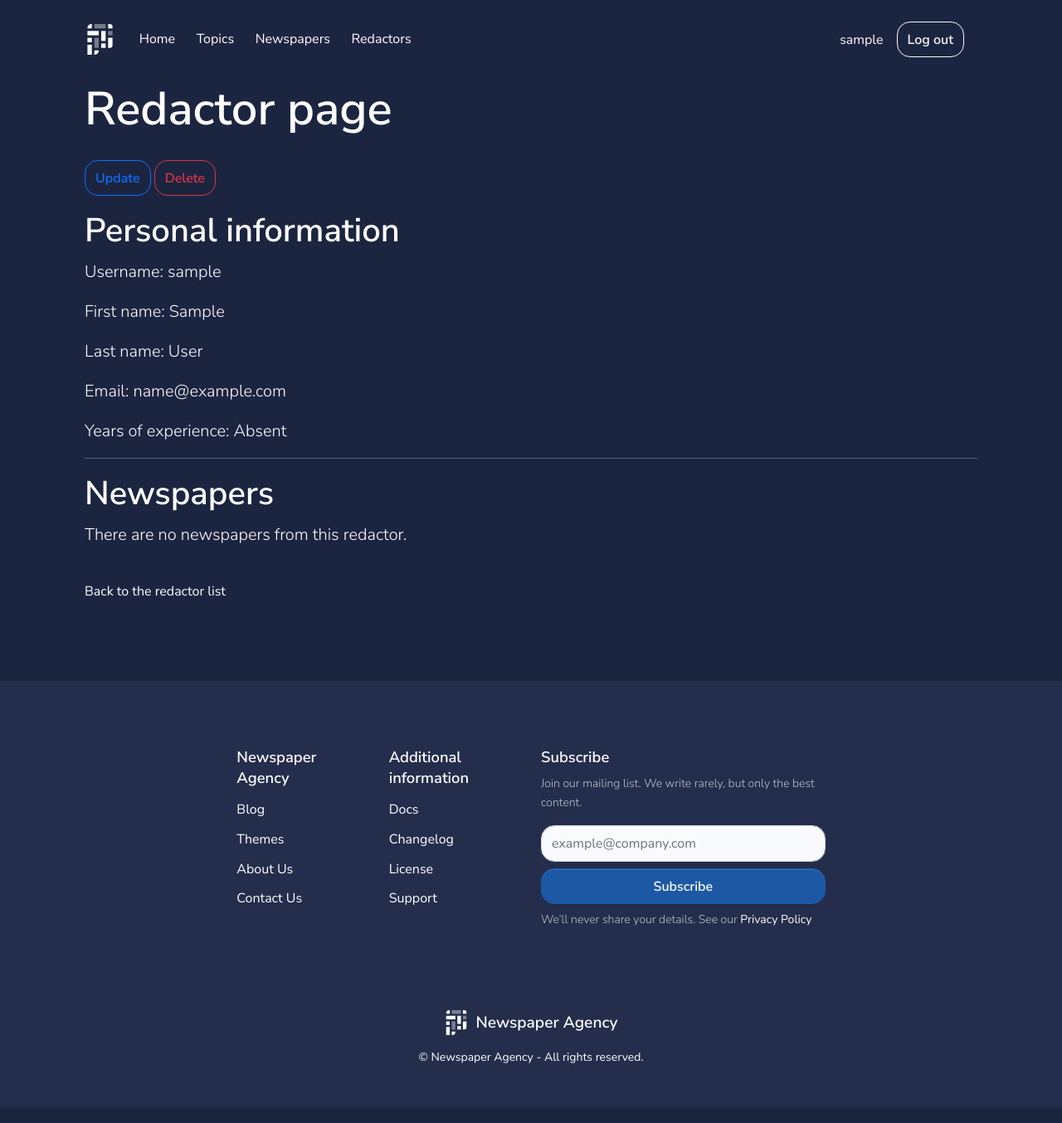
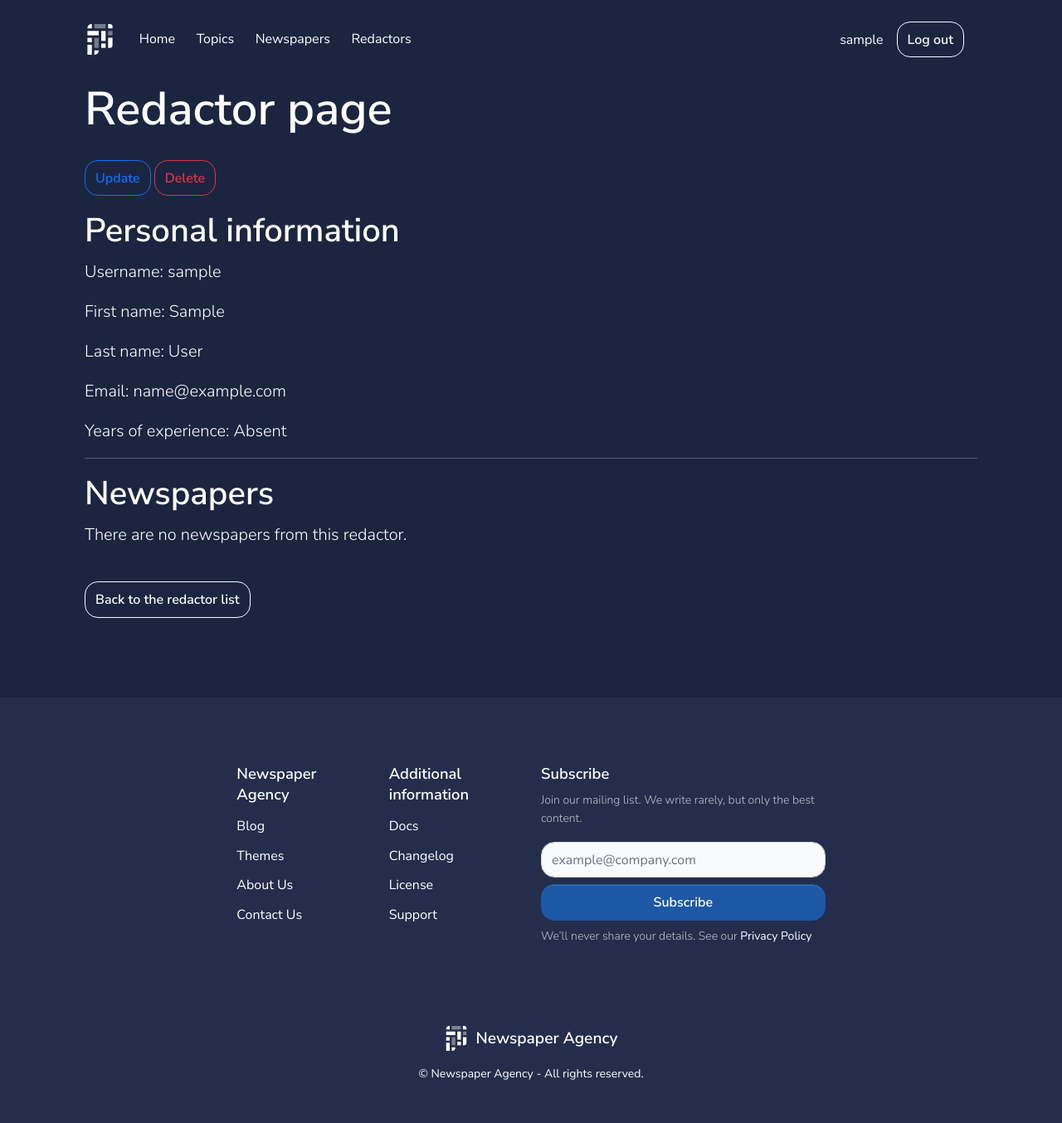
Before and after one commit to bknyrik/newspaper-agency-system, a Django app: page /redactors/1/ in a window 1280 px wide. Shown: the whole page at 83% size. Before the commit the page ends 1282 px from the top, so only its background shows below. Run offline with Django 5.2, Linux system fonts and the light colour scheme; the visitor is signed in with stand-in values (Sample User, id 1); data comes from the database, SQL or seed files in the repository; data that the repository does not hold is empty.

Commit message:
Add styles to link to redactor list in redactor_detail.html

```diff
--- a/templates/editor/redactor_detail.html
+++ b/templates/editor/redactor_detail.html
@@ -25,7 +25,7 @@
             {% endfor %}
           </section>
           <br>
-          <a href="{% url "editor:redactor-list" %}">Back to the redactor list</a>
+          <a class="btn btn-outline-gray-100" href="{% url "editor:redactor-list" %}">Back to the redactor list</a>
         </div>
       </div>
     </div>
```
